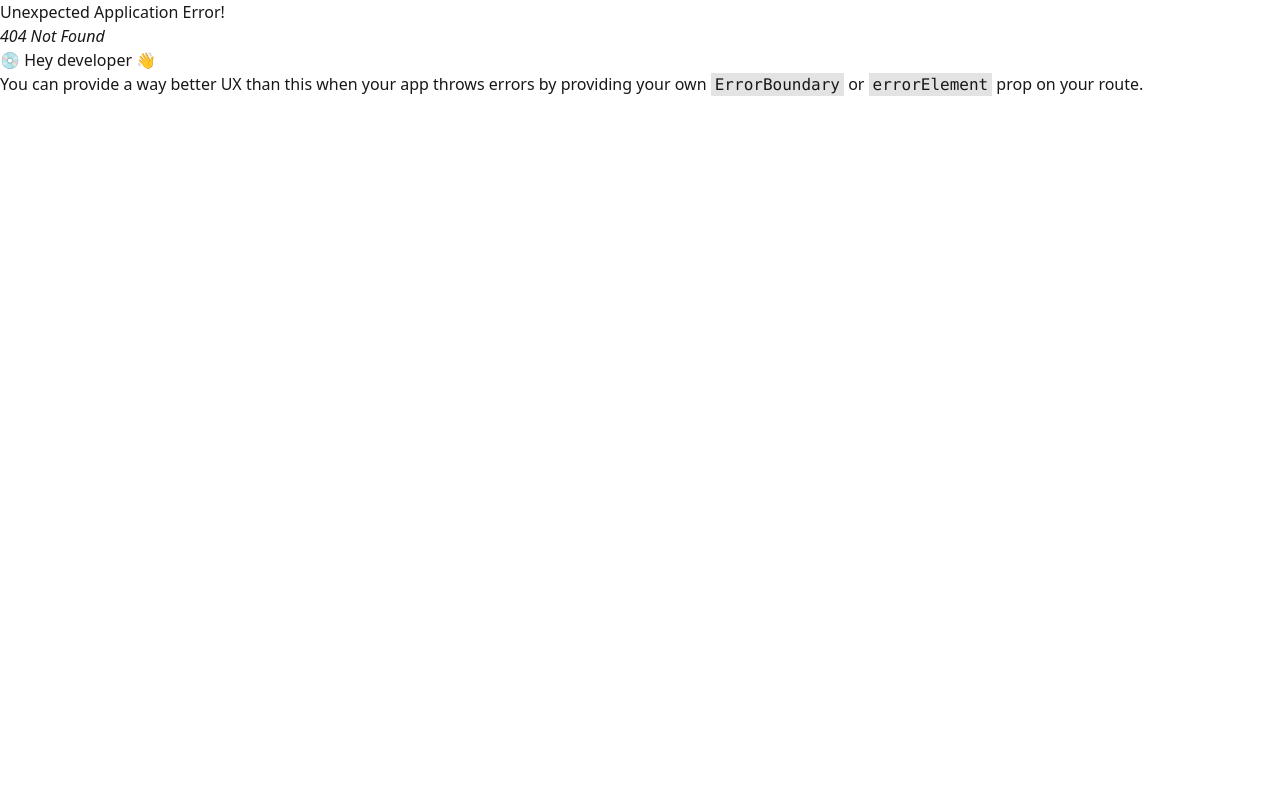
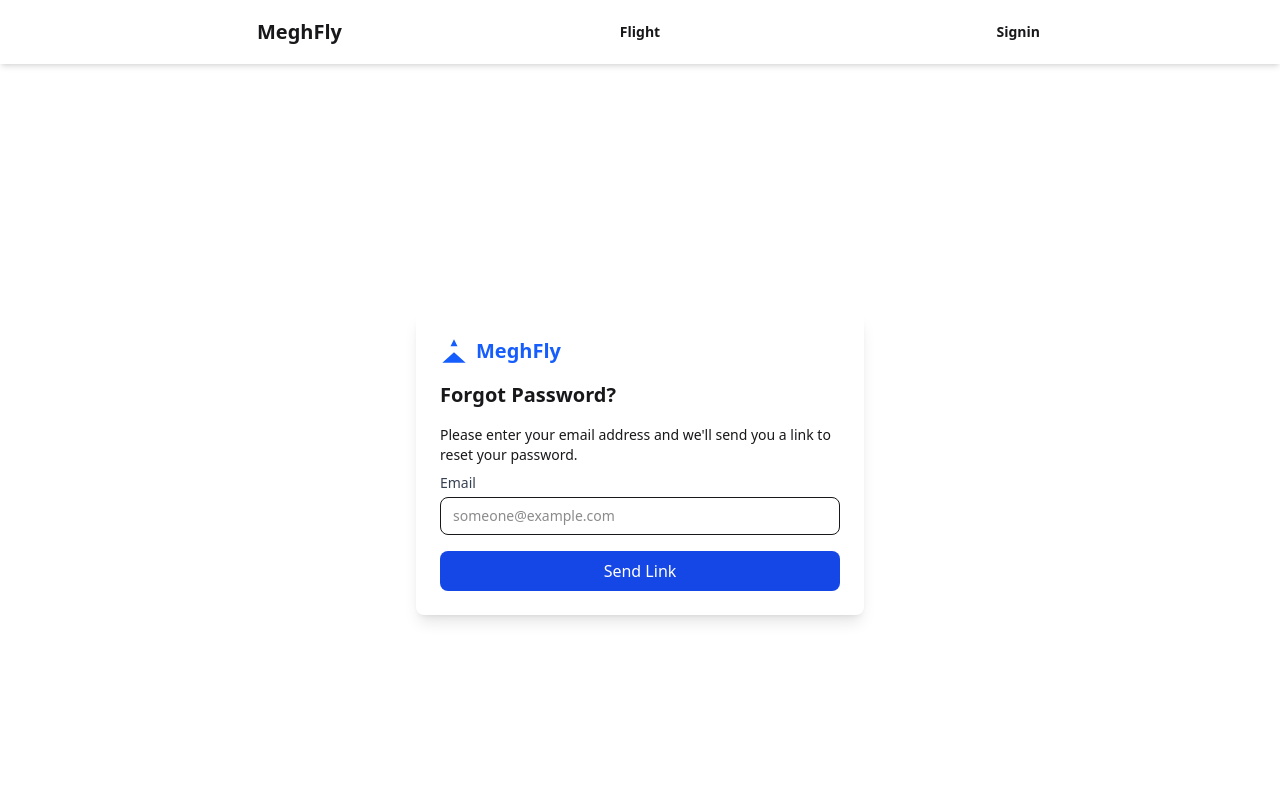
Before and after one commit to kzsiam/flight-booking-client, a React (Vite) app: page /forgot-password in a window 1280 px wide. Before the commit this address had no page. Shown: the top 800 px of the page. Built offline with nearby package versions, Linux system fonts and the light colour scheme.

Commit message:
forgot-password

```diff
--- /dev/null
+++ b/src/Pages/ForgotPassword/ForgotPassword.jsx
@@ -0,0 +1,115 @@
+import axios from 'axios';
+import React, { useState } from 'react';
+import toast from 'react-hot-toast';
+
+
+const ForgotPassword = () => {
+
+    const [email, setEmail] = useState("")
+    const [msg, setMsg] = useState("");
+    const [loading, setLoading] = useState(false); // <-- For button loading
+
+
+
+
+    const handleSubmit = async (e) => {
+        e.preventDefault();
+        setLoading(true)
+
+        try {
+            const res = await axios.post("http://localhost:3000/forgot-password", { email });
+            setMsg(res.data.message);
+            if (res.data.message === "User not found") {
+                toast.error(res.data.message)
+            }
+            else {
+                toast.success(res.data.message)
+                setEmail("")
+            }
+
+        }
+        catch (err) {
+            toast.error("Error sending reset link");
+        }
+        finally{
+            setLoading(false)
+        }
+    };
+
+
+    return (
+        <div className="min-h-screen flex justify-center items-center p-4">
+            <div className="w-full max-w-md bg-white rounded-lg shadow-lg p-6 space-y-6">
+                <div className="flex items-center gap-2 mb-4">
+                    <svg
+                        xmlns="http://www.w3.org/2000/svg"
+                        viewBox="0 0 24 24"
+                        fill="currentColor"
+                        className="w-7 h-7 text-blue-600"
+                    >
+                        <path d="M12 2L15 8H9l3-6zM2 22h20L12 13 2 22z" />
+                    </svg>
+                    <h1 className="text-xl font-bold text-blue-600">MeghFly</h1>
+                </div>
+
+                {/* Sign In form */}
+                <div>
+                    <h2 className="text-xl font-semibold mb-4">Forgot Password?</h2>
+                    <p className='text-sm mb-2'>Please enter your email address and we'll send you
+                        a link to reset your password.</p>
+
+                    <form className="space-y-4" onSubmit={handleSubmit} >
+                        {/* Email */}
+                        <div>
+                            <label className="block text-sm font-medium text-gray-700 mb-1">
+                                Email
+                            </label>
+                            <input
+                                type="email"
+                                required
+                                placeholder="someone@example.com"
+                                value={email}
+                                onChange={(e) => setEmail(e.target.value)}
+                                className="w-full border rounded-lg px-3 py-2 text-sm focus:ring-2 focus:ring-blue-500 outline-none"
+                            />
+                        </div>
+
+                        {/* Submit */}
+                        {/* Submit Button */}
+                        <button
+                            type="submit"
+                            disabled={loading}
+                            className={`w-full flex justify-center items-center bg-blue-700 text-white py-2 rounded-lg hover:bg-blue-800 transition ${loading ? "opacity-70 cursor-not-allowed" : ""}`}
+                        >
+                            {loading ? (
+                                <svg
+                                    className="animate-spin h-5 w-5 mr-2 text-white"
+                                    xmlns="http://www.w3.org/2000/svg"
+                                    fill="none"
+                                    viewBox="0 0 24 24"
+                                >
+                                    <circle
+                                        className="opacity-25"
+                                        cx="12"
+                                        cy="12"
+                                        r="10"
+                                        stroke="currentColor"
+                                        strokeWidth="4"
+                                    ></circle>
+                                    <path
+                                        className="opacity-75"
+                                        fill="currentColor"
+                                        d="M4 12a8 8 0 018-8v4l3-3-3-3v4a8 8 0 100 16v-4l-3 3 3 3v-4a8 8 0 01-8-8z"
+                                    ></path>
+                                </svg>
+                            ) : null}
+                            {loading ? "Sending..." : "Send Link"}
+                        </button>
+                    </form>
+                </div>
+            </div>
+        </div>
+    );
+};
+
+export default ForgotPassword;
--- a/src/Pages/Home/Home.jsx
+++ b/src/Pages/Home/Home.jsx
@@ -8,7 +8,7 @@ import CustomerReviews from './CustomerReviews/CustomerReviews ';
 const Home = () => {
     return (
         <div>
-            <div className="pb-20">
+            <div className="pb-20 text-black dark:text-red-600">
                 {/* Banner */}
                 <div className="relative">
                     <img
--- a/src/context/AuthProvider.jsx
+++ b/src/context/AuthProvider.jsx
@@ -1,8 +1,11 @@
 import axios from "axios";
 import React, { createContext, useState, useEffect, useContext } from "react";
 
+
 // 1️⃣ Create context
 export const AuthContext = createContext();
+
+
 
 // 2️⃣ Provider
 const AuthProvider = ({ children }) => {
@@ -38,6 +41,7 @@ const logout = async () => {
     // Check if redirected from Google login
     const urlParams = new URLSearchParams(window.location.search);
     if (urlParams.get("googleLogin") === "success") {
+      window.history.replaceState({}, document.title, "/");
       axios.get("http://localhost:3000/auth/me", {
         withCredentials: true // important for cookies/session
       })
@@ -46,10 +50,13 @@ const logout = async () => {
           if (res.data.user) {
             localStorage.setItem("user", JSON.stringify(res.data.user));
             setUser(res.data.user); // save user globally
+            axios.post("http://localhost:3000/jwt", res.data.user, {
+              withCredentials: true
+            })
           }
         });
     }
-}, []);
+  }, [user]);
 
 
   const authInfo = { user, login, logout };
--- /dev/null
+++ b/tailwind.config.js
@@ -0,0 +1,15 @@
+/** @type {import('tailwindcss').Config} */
+export default {
+  darkMode: 'class', // toggle via class
+  content: [
+    "./index.html",
+    "./src/**/*.{js,jsx,ts,tsx}",
+  ],
+  theme: {
+    extend: {},
+  },
+  daisyui: {
+    themes: ["light", "dark"],
+    darkTheme: "dark",
+  },
+};
```
Also changed, not shown: src/Pages/ResetPassword/ResetPassword.jsx (added, +40 -0 lines), src/Routes/Router/Router.jsx (+10 -0 lines). Lines whose indentation alone changed are shown as unchanged.
